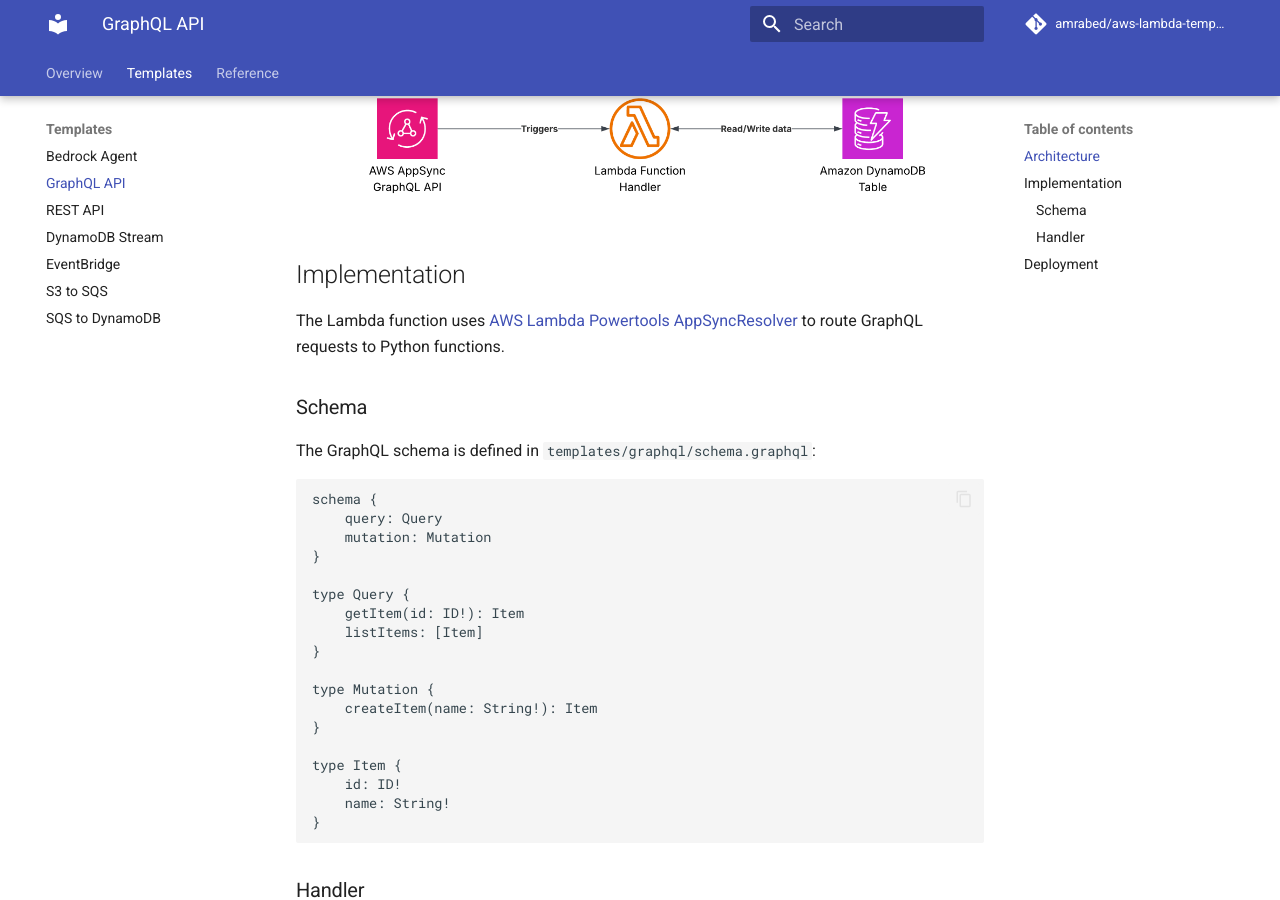
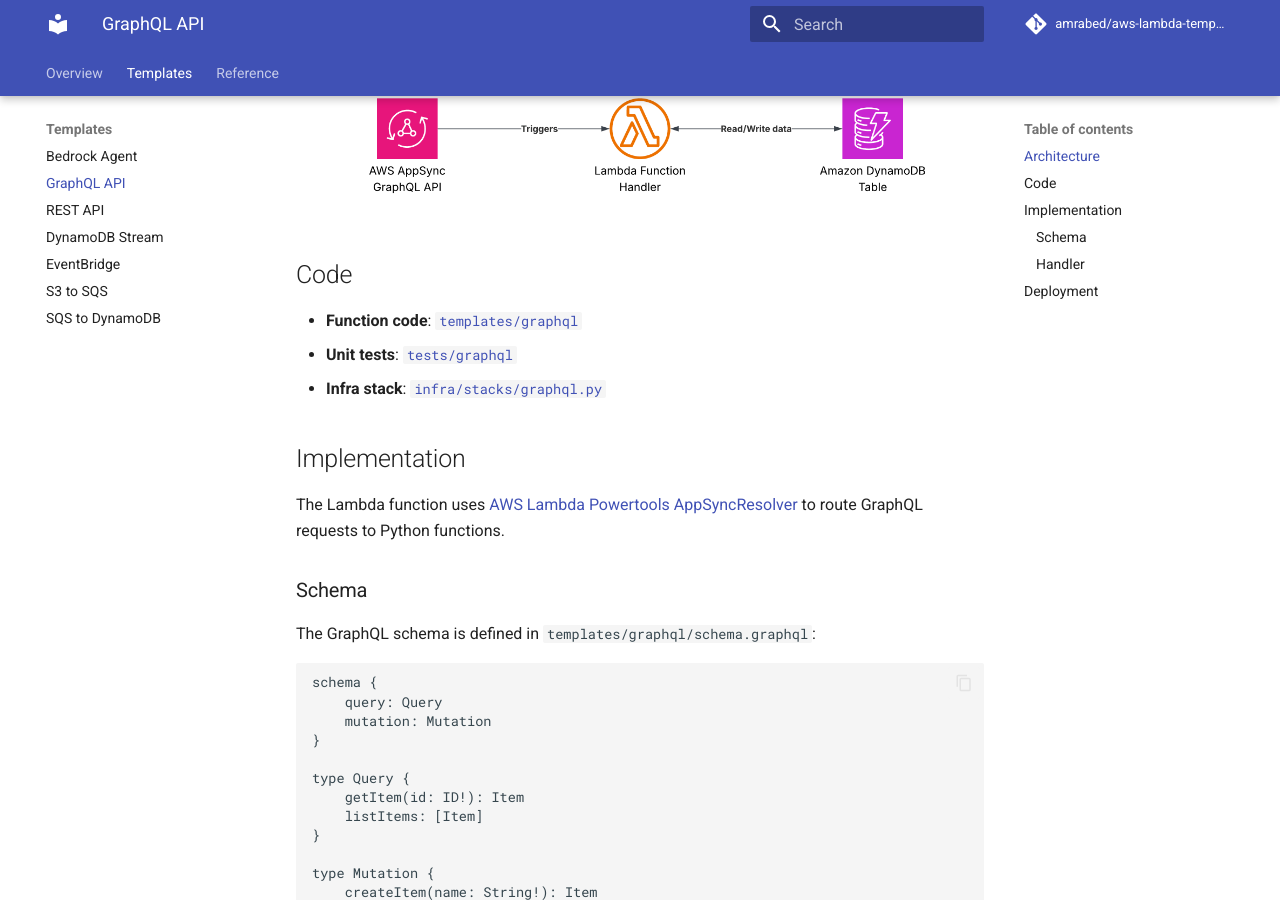
Before and after one commit to amrabed/aws-lambda-templates, an MkDocs documentation site: the page built from docs/template/graphql.md, in a window 1280 px wide and 900 px high, scrolled down 442 px. Built offline with MkDocs 1.6.1 and Material for MkDocs 9.7.7, drawn with Linux system fonts in a browser that asks for light colours; comment, search, counter and statistics services are not loaded.

Commit message:
Add missing GraphQL links

```diff
--- a/docs/template/graphql.md
+++ b/docs/template/graphql.md
@@ -11,6 +11,12 @@
 3.  **Amazon DynamoDB table**: Stores the items.
 
 ![](diagrams/graphql.png)
+
+## Code
+
+- **Function code**: [`templates/graphql`](/templates/graphql)
+- **Unit tests**: [`tests/graphql`](/tests/graphql)
+- **Infra stack**: [`infra/stacks/graphql.py`](/infra/stacks/graphql.py)
 
 ## Implementation
 
```
